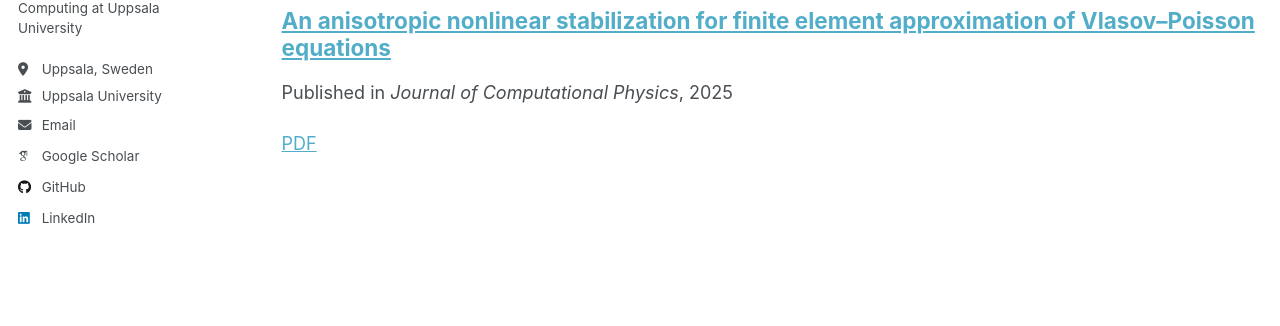
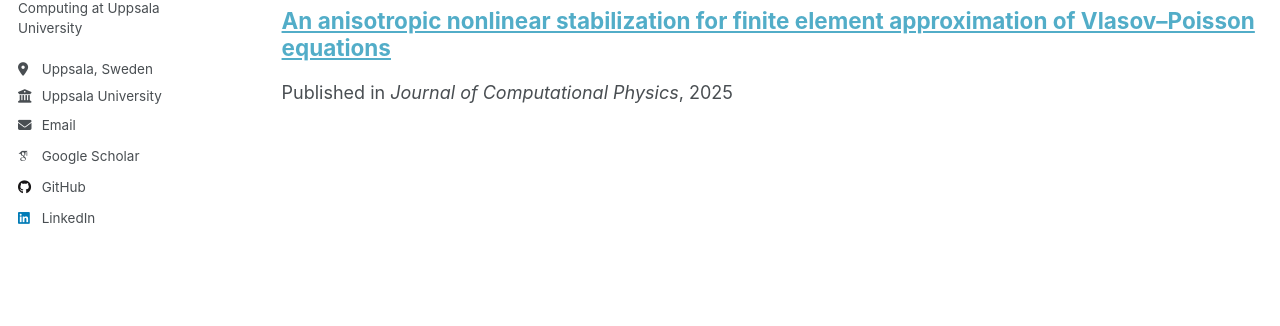
Before and after one commit to WjjSteve/WjjSteve.github.io, a Jekyll site: the page built from _pages/publications.html, in a window 1280 px wide. Shown: the part 297-623 px from the top of the page. Built offline with Jekyll 4.4.1, drawn with Linux system fonts in a browser that asks for light colours; some web fonts are replaced; a script that is not in the unit is left out.

Commit message:
Update archive-single.html

```diff
--- a/_includes/archive-single.html
+++ b/_includes/archive-single.html
@@ -53,14 +53,6 @@
     {% endif %}
 
  {% if post.paperurl or post.doi %}
-  <p>
-    {% if post.paperurl %}
-      <a href="{{ post.paperurl }}" target="_blank">PDF</a>{% if post.doi %} | {% endif %}
-    {% endif %}
-    {% if post.doi %}
-      <a href="{{ post.doi }}" target="_blank">DOI</a>
-    {% endif %}
-  </p>
 {% endif %}
 
 
```
